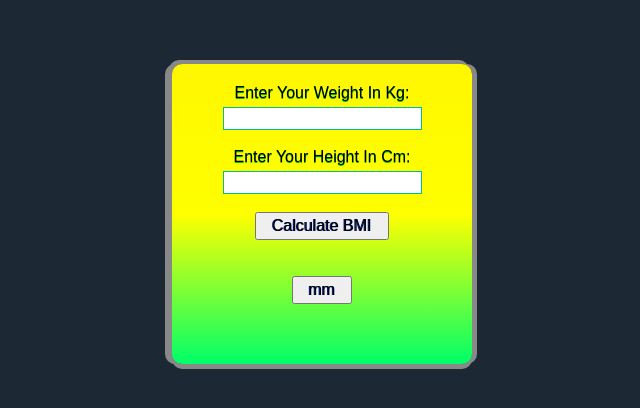
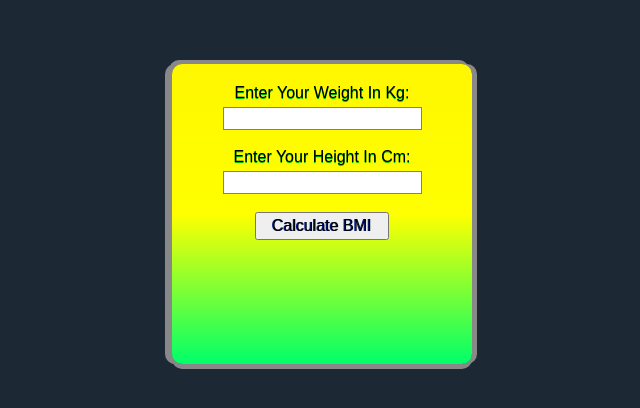
Before and after one commit to mostafakamalbg/MERN-WITH-OSTAD, a plain HTML site: page assignment_2/index.html in a window 1280 px wide. Shown: the part 206-614 px from the top of the page, without its empty margins (338-978 px from the left). Drawn offline with Linux system fonts and the light colour scheme.

Commit message:
Update index.html

```diff
--- a/assignment_2/index.html
+++ b/assignment_2/index.html
@@ -17,7 +17,6 @@
         <input type="text" id="heightInput"><br><br>
         <button onclick="calculateBMI()">Calculate BMI</button><br><br>
         <p id="result"></p>
-         <button onmouseenter="author('Powered By Mostafa Kamal')">mm</button>
       </div>
   </div>
 
```
